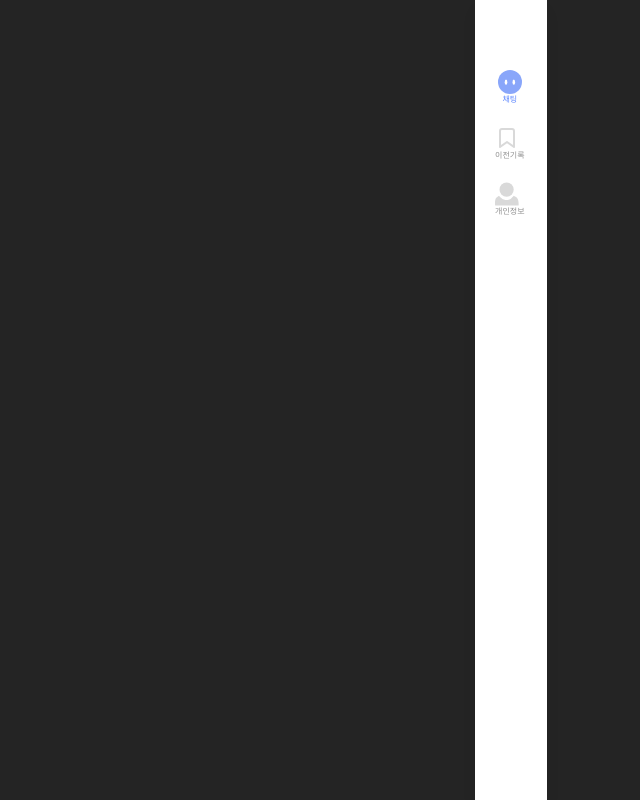
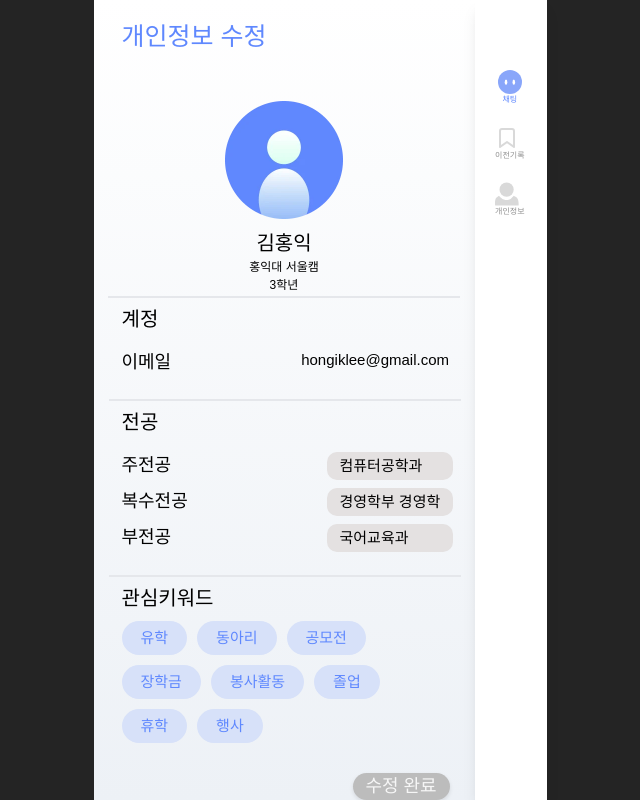
Before and after one commit to Kaggom/Kaggom_FE, a React (Vite) app: page /user/edit in a window 1280 px wide. Shown: the whole page, without its empty margins (320-960 px from the left). Built offline with nearby package versions, Linux system fonts and the light colour scheme.

Commit message:
✨ Feat : 전공 입력창, 수정완료 버튼 구현

```diff
--- a/src/pages/UserEdit/UserEdit.tsx
+++ b/src/pages/UserEdit/UserEdit.tsx
@@ -1,14 +1,17 @@
+import UserDetail from "./components/UserDetail";
+
 function UserEdit() {
     return (
             <div className = "absolute"
                 style={{
-                    width: '450px',
+                    width: '381x',
                     height: '100%', // 높이를 화면의 100%로 설정합니다.
                     display: 'flex', // Flexbox 레이아웃을 사용합니다.
                     flexDirection: 'column',
                     // border: '1px solid black'
                 }}
             >
+                <UserDetail />
             </div>
         );
 }
--- /dev/null
+++ b/src/pages/UserEdit/components/Header.tsx
@@ -0,0 +1,15 @@
+interface Props {
+    header : string;
+}
+
+const Header = ({header}:Props) => {
+    return(
+        <div className="w-[100%] h-[87px] flex items-center ml-[28px]">
+            <h1 className="font-pretendard font-bold text-[25px] text-blue">
+                {header}
+            </h1>
+        </div>
+    );
+}
+
+export default Header;
--- /dev/null
+++ b/src/pages/UserEdit/components/UserDetail.tsx
@@ -0,0 +1,110 @@
+import Header from "./Header";
+import Profile from "../../../assets/User/profile.webp"
+import { Link } from "react-router-dom";
+import UserInterest from "./UserInterest";
+import { useState } from "react";
+
+
+const UserDetail = () => {
+    const interests = ['유학', '동아리', '공모전', '장학금', '봉사활동', '졸업', '휴학', '행사'];
+    const [major, setMajor] = useState<string>('컴퓨터공학과');
+    const [doubleMajor, setdoubleMajor] = useState<string>('경영학부 경영학과');
+    const [minor, setMinor] = useState<string>('국어교육과');
+    const [interest, setInterest] = useState<string[]>([]);
+
+    return (
+        <div className=" w-[381px] h-[100%] bg-gradient-to-b from-white to-[#EDF1F6] flex flex-col">
+            <Header header="개인정보 수정" />
+            <div className="flex flex-col justify-center items-center">
+                <img src = {Profile} alt="프로필" className="mt-[27px] flex w-[118px] h-[118px]" />
+                <span className="flex mt-[9px] font-pretendard font-bold text-[20px] text-black">
+                    김홍익
+                </span>
+                <span className="flex font-pretendard font-normal text-[12px] text-black">
+                    홍익대 서울캠
+                </span>
+                <span className="flex font-pretendard font-normal text-[12px] text-black">
+                    3학년
+                </span>
+                <hr className="flex mt-[2px] w-[352px] border-[1.3px] bg-[#E4E1E1]" />
+            </div>
+
+            <div className="flex flex-col">
+                <h2 className="flex mt-[6px] ml-[28px] font-pretendard font-bold text-[20px] text-black">
+                    계정
+                </h2>
+                <h3 className="flex flex-row mt-[15px] ml-[28px] font-pretendard font-medium text-[18px] text-black">
+                    이메일
+                    <p className="flex ml-[130px] font-pretendard font-medium text-[15px] text-black">
+                        hongiklee@gmail.com
+                    </p>
+                </h3>
+                <hr className="flex ml-[15px] mt-[23px] w-[352px] border-[1.3px] bg-[#E4E1E1]" />
+            </div>
+
+            <div className="flex flex-col">
+                <h2 className="flex mt-[6px] ml-[28px] font-pretendard font-bold text-[20px] text-black">
+                    전공
+                </h2>
+                <h3 className="flex flex-row mt-[15px] ml-[28px] font-pretendard font-medium text-[18px] text-black justify-between">
+                    주전공
+                    <div className="flex items-center justify-center mr-[22px] w-[126px] h-[28px] rounded-[10px] bg-[#E4E1E1]">
+                        <input
+                        className="flex h-[18px] w-[100px] font-pretendard font-medium text-[15px] text-black bg-transparent"
+                        value={major}
+                        onChange={(e) => setMajor(e.target.value)}
+                        />
+                    </div>
+
+                </h3>
+                <h3 className="flex flex-row mt-[8px] ml-[28px] font-pretendard font-medium text-[18px] text-black justify-between">
+                    복수전공
+                    <div className="flex items-center justify-center mr-[22px] w-[126px] h-[28px] rounded-[10px] bg-[#E4E1E1]">
+                        <input
+                        className="flex h-[18px] w-[100px] font-pretendard font-medium text-[15px] text-black bg-transparent"
+                        value={doubleMajor}
+                        onChange={(e) => setdoubleMajor(e.target.value)}
+                        />
+                    </div>
+                </h3>
+                <h3 className="flex flex-row mt-[8px] ml-[28px] font-pretendard font-medium text-[18px] text-black justify-between">
+                    부전공
+                    <div className="flex items-center justify-center mr-[22px] w-[126px] h-[28px] rounded-[10px] bg-[#E4E1E1]">
+                        <input
+                        className="flex h-[18px] w-[100px] font-pretendard font-medium text-[15px] text-black bg-transparent"
+                        value={minor}
+                        onChange={(e) => setMinor(e.target.value)}
+                        />
+                    </div>
+                </h3>
+                <hr className="flex ml-[15px] mt-[23px] w-[352px] border-[1.3px] bg-[#E4E1E1]" />
+            </div>
+
+            <div className="flex flex-col">
+                <h2 className="flex mt-[6px] ml-[28px] font-pretendard font-bold text-[20px] text-black">
+                    관심키워드
+                </h2>
+                <div className="flex mt-[8px] flex-wrap mr-[28px] ml-[28px] gap-[10px]">
+                    {interests.map((data, index) => (
+                        <UserInterest
+                            key={index}
+                            interest={data}
+                        />
+                    ))}
+                </div>
+            </div>
+
+            <button
+                className="flex mt-[30px] ml-[259px] w-[97px] h-[30px] rounded-[20px] bg-[#BCBCBC] justify-center items-center cursor-pointer hover:bg-[#D7E1F9]"
+                style={{
+                    boxShadow: '0px 2px 4px 0px rgba(0, 0, 0, 0.1)',
+                }}>
+                    <p className="font-bold text-[18px] font-pretendard text-gray cursor-pointer hover:text-blue">
+                        수정 완료
+                    </p>
+            </button>
+        </div>
+    );
+}
+
+export default UserDetail;
--- /dev/null
+++ b/src/pages/UserEdit/components/UserInterest.tsx
@@ -0,0 +1,17 @@
+import { useCallback, useEffect, useState } from "react";
+
+interface Props {
+    interest : string;
+}
+
+const UserInterest = ({interest}:Props) => {
+    return (
+        <div className="flex h-[34px] rounded-[100px] font-pretendard font-semibold text-[15px]
+        bg-[#D7E1F9] text-blue items-center justify-center px-[19px] py-[8px]"
+        >
+            {interest}
+        </div>
+    );
+}
+
+export default UserInterest;
```
